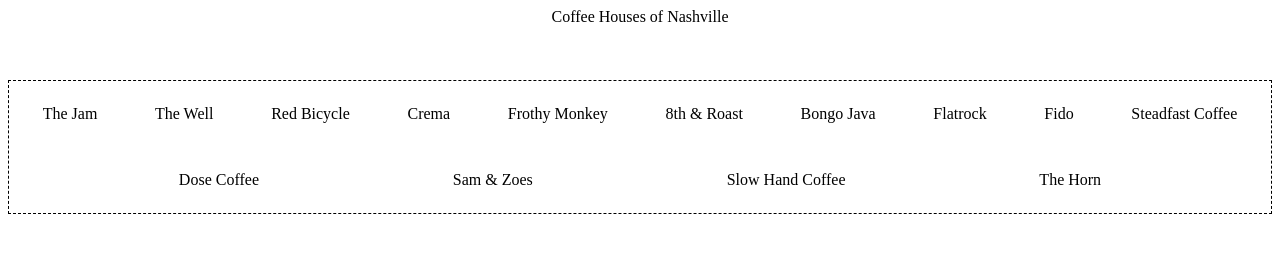
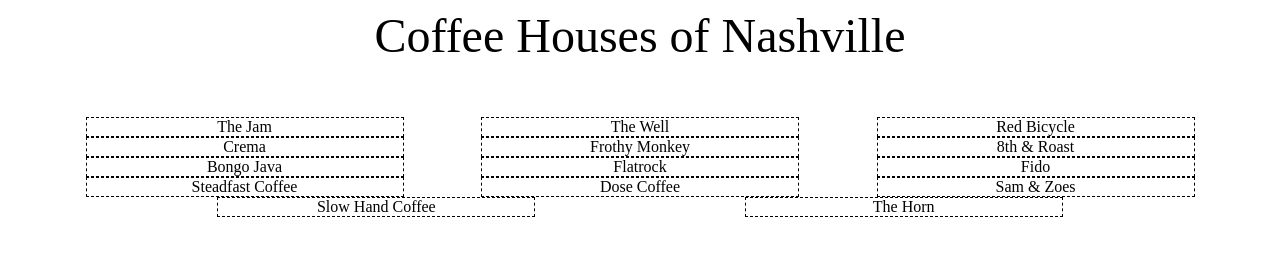
Before and after one commit to dakotacookson/coffe-shop, a plain HTML site: page index.html in a window 1280 px wide. Drawn offline with Linux system fonts and the light colour scheme.

Commit message:
updated css

```diff
--- a/main.css
+++ b/main.css
@@ -1,19 +1,21 @@
 header{
-    text-align: center
+    text-align: center;
+    font-size: 3em;
 }
 
 .list{
     display: flex;
     flex-wrap: wrap;
     justify-content: space-evenly;
-    border-style: dashed;
-    border-width: thin;
+    flex-basis: 25%;
 }
 
 .shop{
     display: flex;
     flex-wrap: wrap;
     justify-content: space-evenly;
-    padding: 1.5em;
     flex-basis: auto ;
+    flex-basis: 25%;
+    border-style: dashed;
+    border-width: thin;
 }
```
